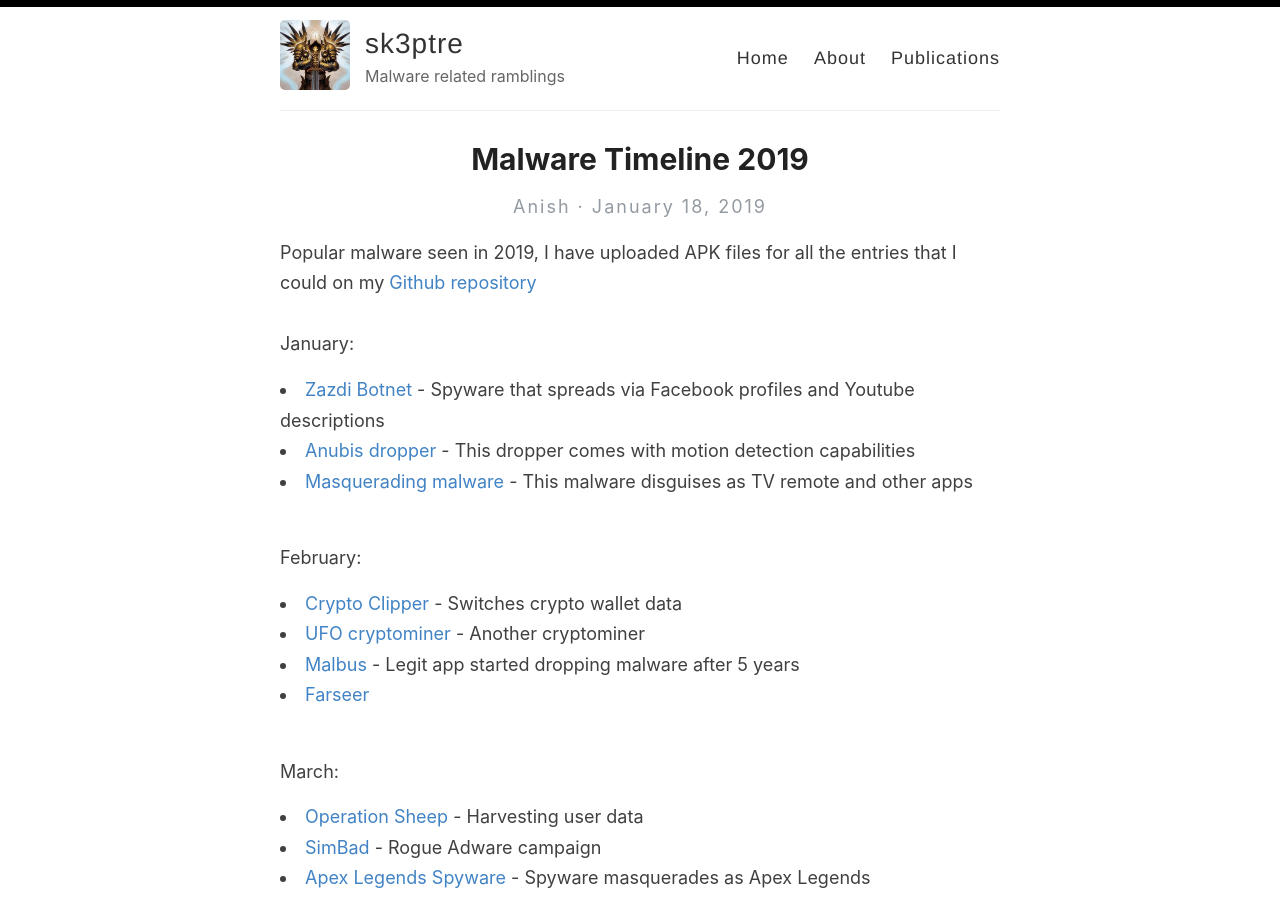
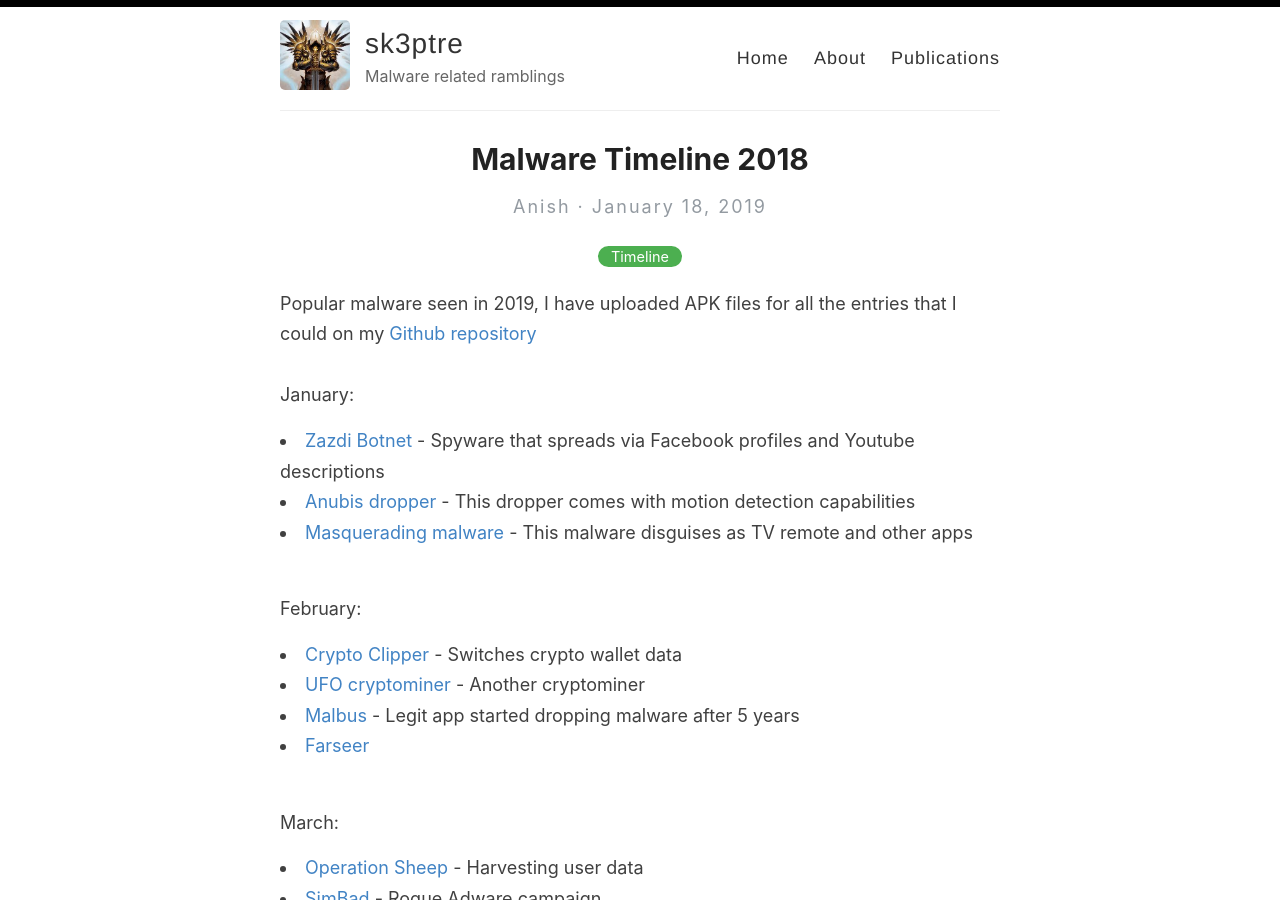
Before and after one commit to sk3ptre/sk3ptre.github.io, a Jekyll site: the page built from _posts/2019-01-18-Malware-timeline-2019.md, in a window 1280 px wide and 900 px high. Built offline with Jekyll 4.4.1, drawn with Linux system fonts in a browser that asks for light colours; our own code applies the rules of GitHub Pages for plain Markdown files.

Commit message:
Update 2019-01-18-Malware-timeline-2019.md

```diff
--- a/_posts/2019-01-18-Malware-timeline-2019.md
+++ b/_posts/2019-01-18-Malware-timeline-2019.md
@@ -1,3 +1,8 @@
+---
+layout: post
+title: Malware Timeline 2018
+categories: [Timeline]
+---
 Popular malware seen in 2019, I have uploaded APK files for all the entries that I could on my <a href="https://github.com/sk3ptre/AndroidMalware_2019">Github repository</a>
 <br><br>
 January:
```
